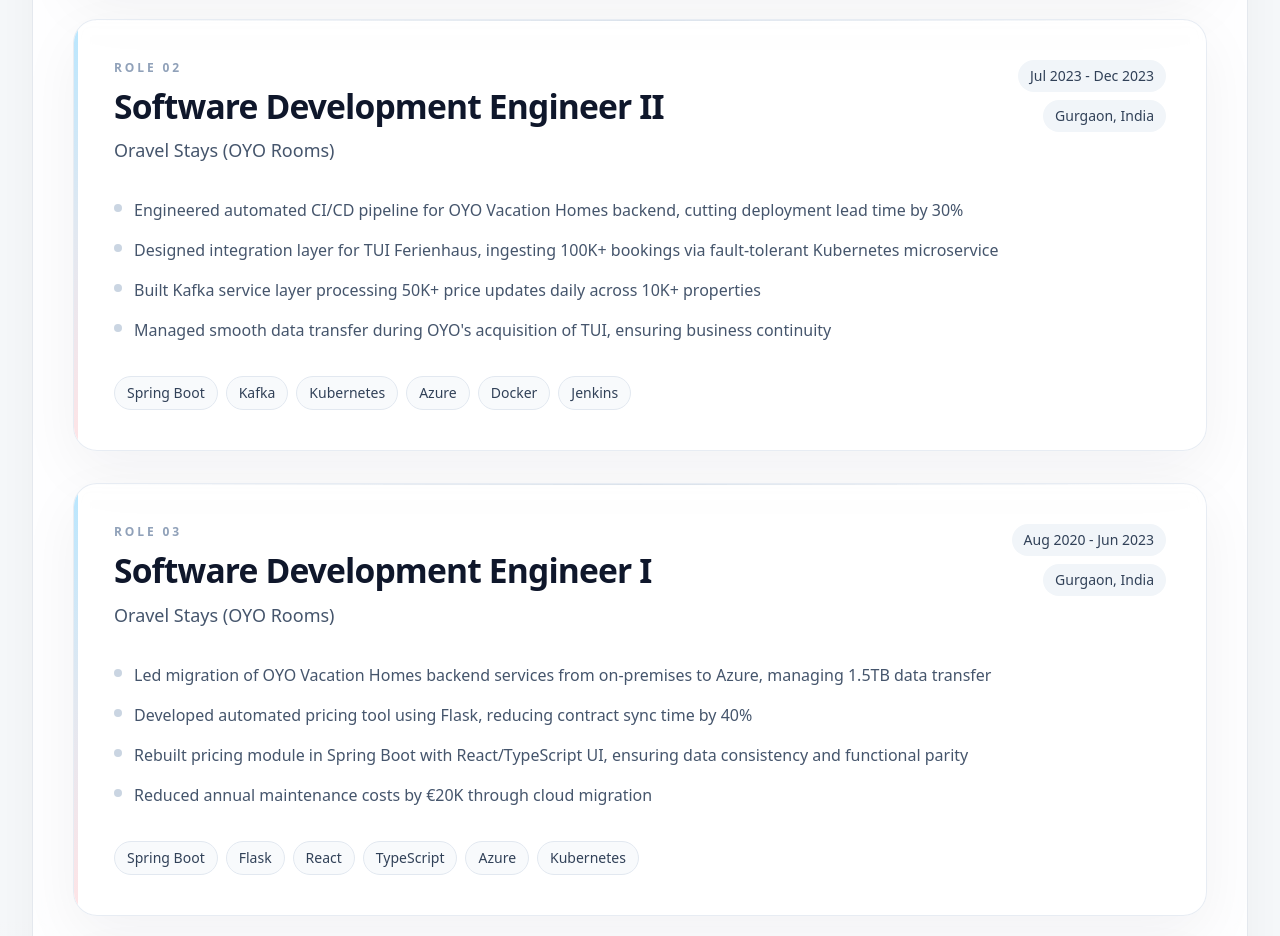
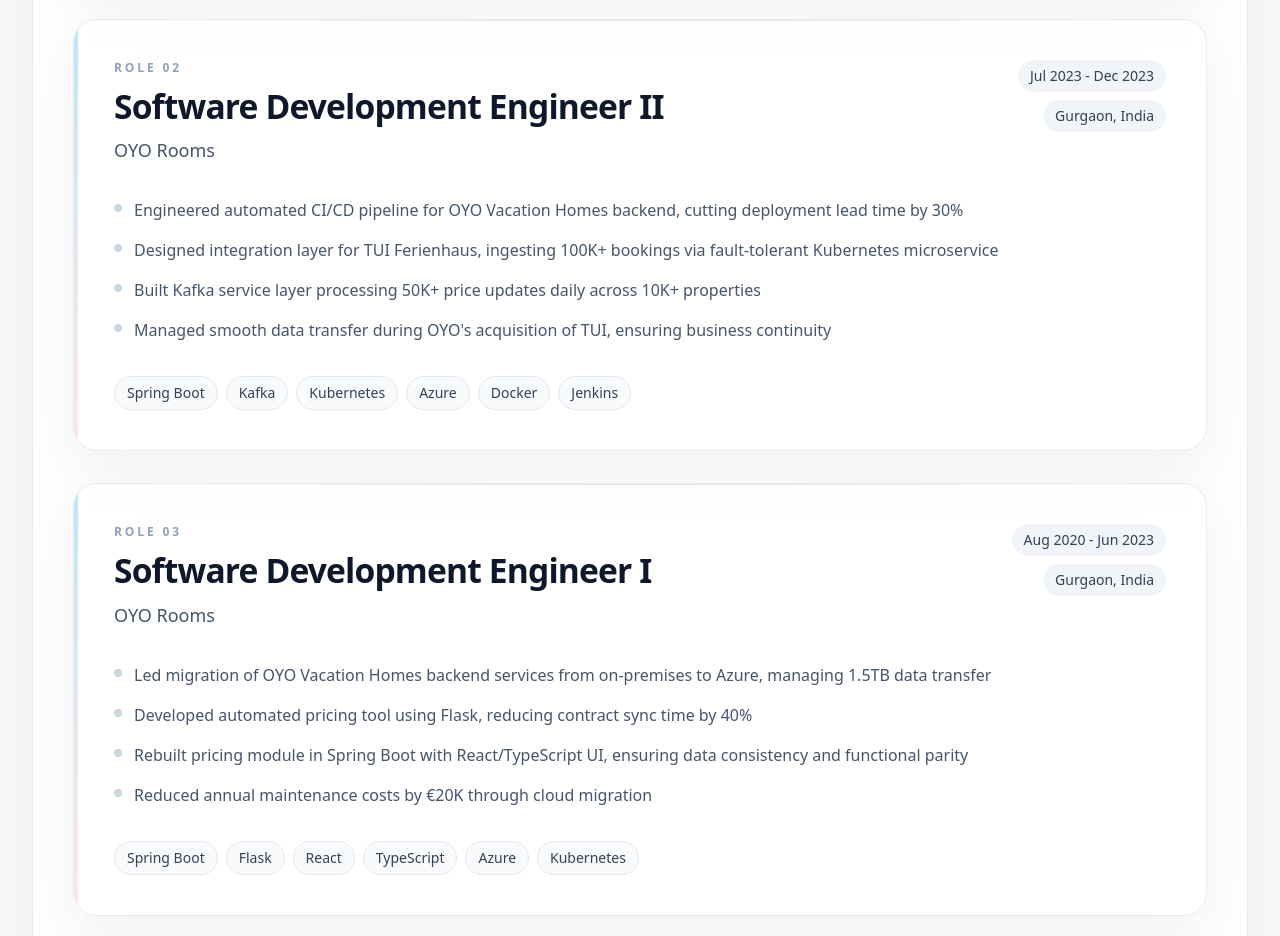
Before and after one commit to lokeshmanideep/lokeshmanideep.github.io, a React (Vite) app: page / in a window 1280 px wide. Shown: the part 1840-2776 px from the top of the page. Built offline with nearby package versions, Linux system fonts and the light colour scheme.

Commit message:
removed oravel

```diff
--- a/src/data/portfolio.ts
+++ b/src/data/portfolio.ts
@@ -168,7 +168,7 @@ export const portfolioData: PortfolioData = {
     },
     {
       id: "exp-2",
-      company: "Oravel Stays (OYO Rooms)",
+      company: "OYO Rooms",
       position: "Software Development Engineer II",
       duration: "Jul 2023 - Dec 2023",
       location: "Gurgaon, India",
@@ -189,7 +189,7 @@ export const portfolioData: PortfolioData = {
     },
     {
       id: "exp-3",
-      company: "Oravel Stays (OYO Rooms)",
+      company: "OYO Rooms",
       position: "Software Development Engineer I",
       duration: "Aug 2020 - Jun 2023",
       location: "Gurgaon, India",
```
